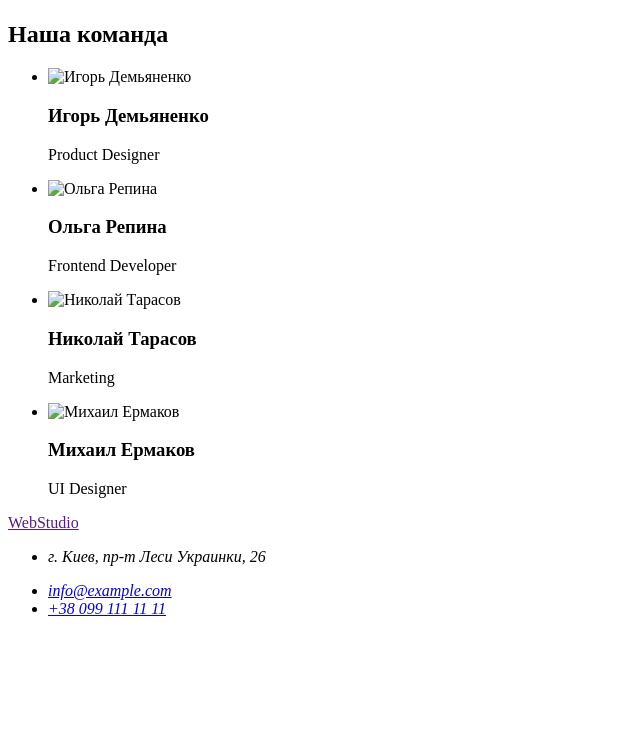
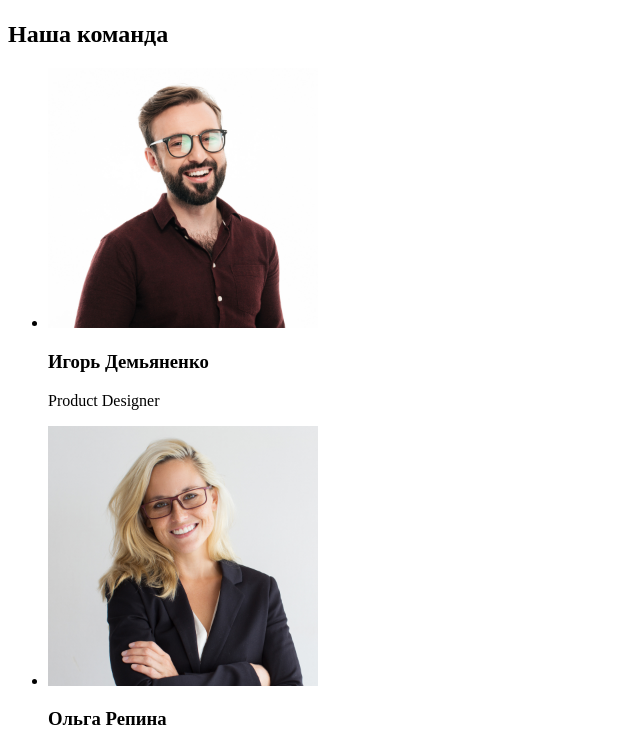
Before and after one commit to DyPeBaP/goit-markup-hw-01, a plain HTML site: page index.html in a window 1280 px wide. Shown: the part 1484-2220 px from the top of the page, without its empty margins (0-640 px from the left). Before the commit the page ends 2118 px from the top, so only its background shows below. Drawn offline with Linux system fonts and the light colour scheme; the site is published under a folder, as on GitHub Pages, so addresses that start at the root find nothing.

Commit message:
Update index.html

```diff
--- a/index.html
+++ b/index.html
@@ -79,22 +79,22 @@
          <h2>Наша команда</h2>
             <ul>
                 <li>
-                    <img src="/img/human1.jpg" alt="Игорь Демьяненко" width="270" height="260">
+                    <img src="./img/human1.jpg" alt="Игорь Демьяненко" width="270" height="260">
                     <h3>Игорь Демьяненко</h3>
                     <p lang="en">Product Designer</p>
                 </li>
                 <li>
-                    <img src="/img/human2.jpg" alt="Ольга Репина" width="270" height="260">
+                    <img src="./img/human2.jpg" alt="Ольга Репина" width="270" height="260">
                     <h3>Ольга Репина</h3>
                     <p lang="en">Frontend Developer</p>
                 </li>
                 <li>
-                    <img src="/img/human3.jpg" alt="Николай Тарасов" width="270" height="260">
+                    <img src="./img/human3.jpg" alt="Николай Тарасов" width="270" height="260">
                     <h3>Николай Тарасов</h3>
                     <p lang="en">Marketing</p>
                 </li>
                 <li>
-                    <img src="/img/human4.jpg" alt="Михаил Ермаков" width="270" height="260">
+                    <img src="./img/human4.jpg" alt="Михаил Ермаков" width="270" height="260">
                     <h3>Михаил Ермаков</h3>
                     <p lang="en">UI Designer</p>
                 </li>
```
